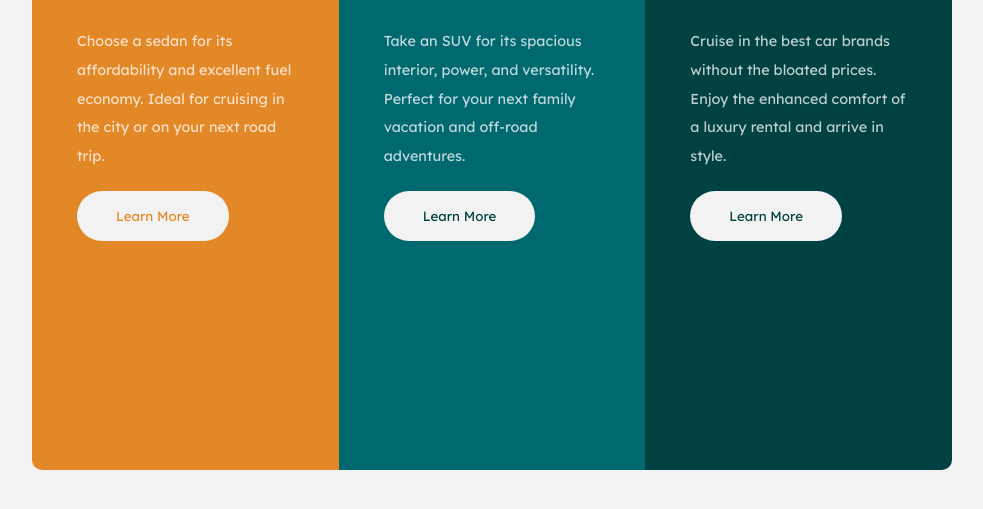
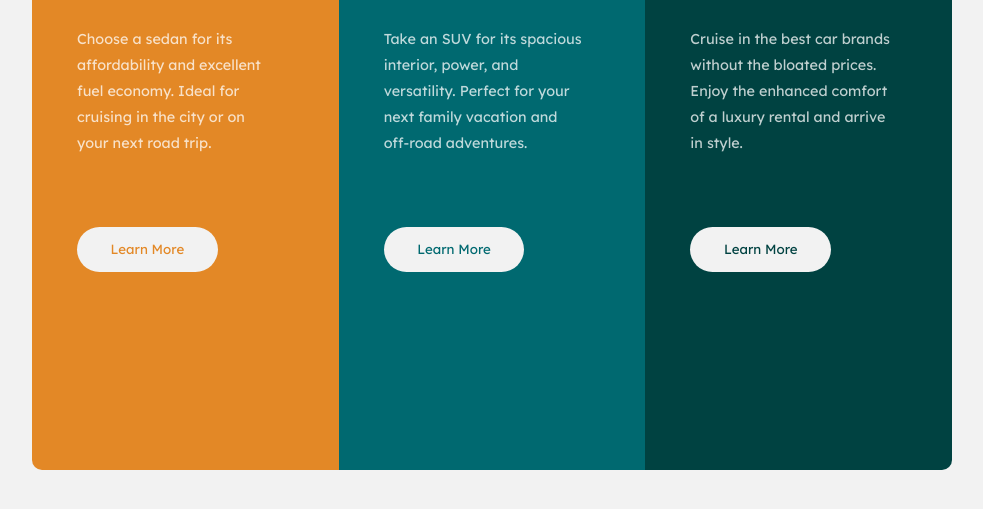
Before and after one commit to lspacka/FEM-3-column-preview-card-component, a plain HTML site: page index.html in a window 1280 px wide. Shown: the part 235-744 px from the top of the page, without its empty margins (148-1131 px from the left). Drawn offline with Linux system fonts and the light colour scheme.

Commit message:
misc fixes

```diff
--- a/style.css
+++ b/style.css
@@ -46,7 +46,7 @@ main {
 }
 
 #button2 {
-  color: hsl(179, 100%, 13%);
+  color: hsl(184, 100%, 22%);
 }
 
 #luxury {
@@ -59,7 +59,7 @@ main {
 }
 
 .card {
-  padding: 45px 45px 20px 45px;
+  padding: 45px 45px 40px 45px;
 }
 
 .heading {
@@ -72,15 +72,15 @@ main {
 .paragraph {
   font-family: 'lexend-deca';
   font-size: 0.9rem;
-  line-height: 2;
-  /* padding-right: 85px; */
+  line-height: 1.8;
+  padding-right: 40px;
   color: hsla(0, 0%, 100%, 0.75);
 }
 
 .button {
-  width: 50%;
+  width: 53%;
   margin-top: 20px;
-  height: 50px;
+  height: 45px;
   border-radius: 50px;
   border: 0;
   font-family: 'lexend-deca';
@@ -97,6 +97,7 @@ button:hover {
 @media screen and (min-width: 600px) {
   body {
     padding: 65px;
+    overflow: hidden;
   }
   .container {
     margin: 0 auto;
@@ -111,7 +112,11 @@ button:hover {
   #luxury {
     border-radius: 0 10px 10px 0;
   }
+  .paragraph {
+    padding-right: 15px;
+  }
   .button {
-    width: 70%;
+    width: 65%;
+    margin-top: 70px;
   }
 }
```
